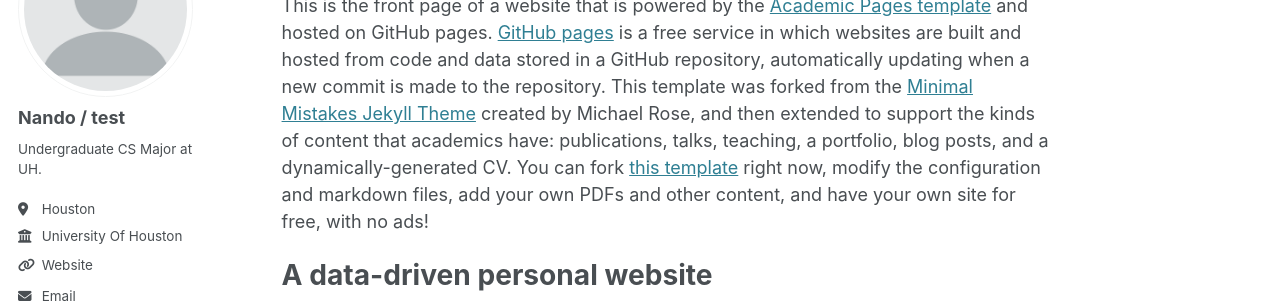
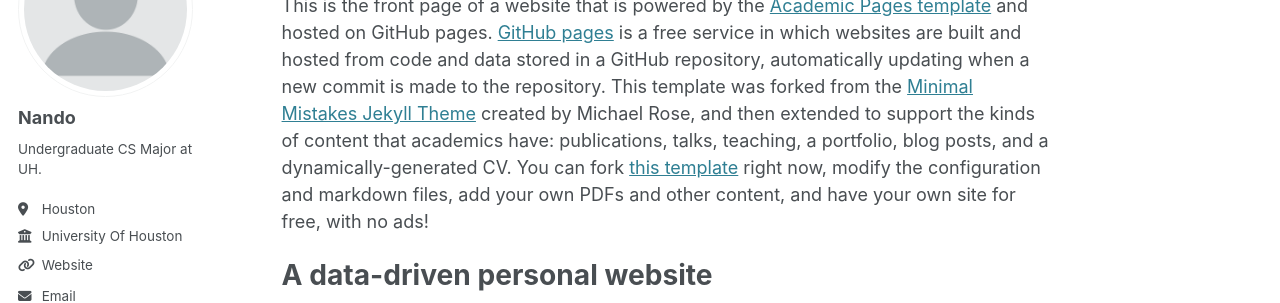
Before and after one commit to FerMan2001/FerMan2001.github.io, a Jekyll site: the page built from _pages/about.md, in a window 1280 px wide. Shown: the part 184-487 px from the top of the page. Built offline with Jekyll 4.4.1, drawn with Linux system fonts in a browser that asks for light colours.

Commit message:
Update _config.yml

```diff
--- a/_config.yml
+++ b/_config.yml
@@ -22,7 +22,7 @@ repository               : "FerMan2001/FerMan2001.github.io"
 author:
   # Biographic information
   avatar           : "profile.png"
-  name             : "Nando / test"
+  name             : "Nando"
   pronouns         : #"he/him" example: "she/her"
   bio              : "Undergraduate CS Major at UH."
   location         : "Houston"
```
